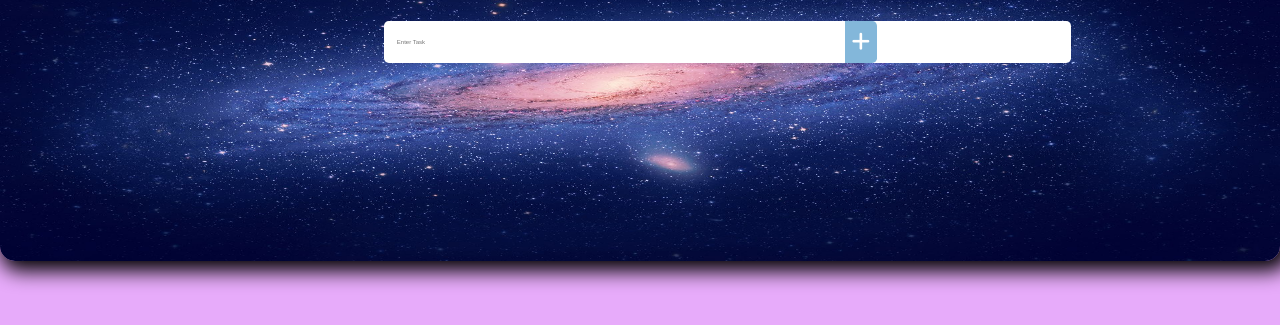
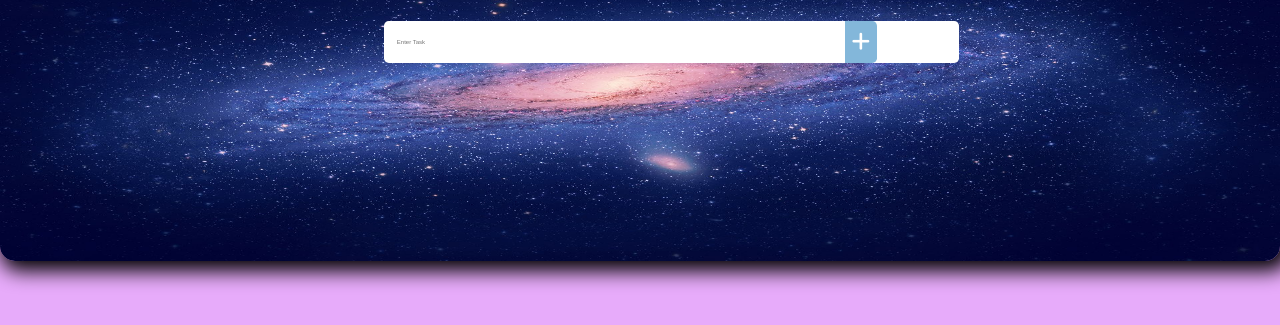
Before and after one commit to armishjaved/ToDo, a plain HTML site: page index.html in a window 1280 px wide. Shown: the part 99-424 px from the top of the page. Drawn offline with Linux system fonts and the light colour scheme.

Commit message:
Update style.css

```diff
--- a/style.css
+++ b/style.css
@@ -28,7 +28,7 @@ body {
 
     left: 30%;
     top: 15%;
-    width: 42rem;
+    width: 35rem;
     height: 2.5rem;
     padding-left: 1%;
     border-radius: 0.3rem;
```
